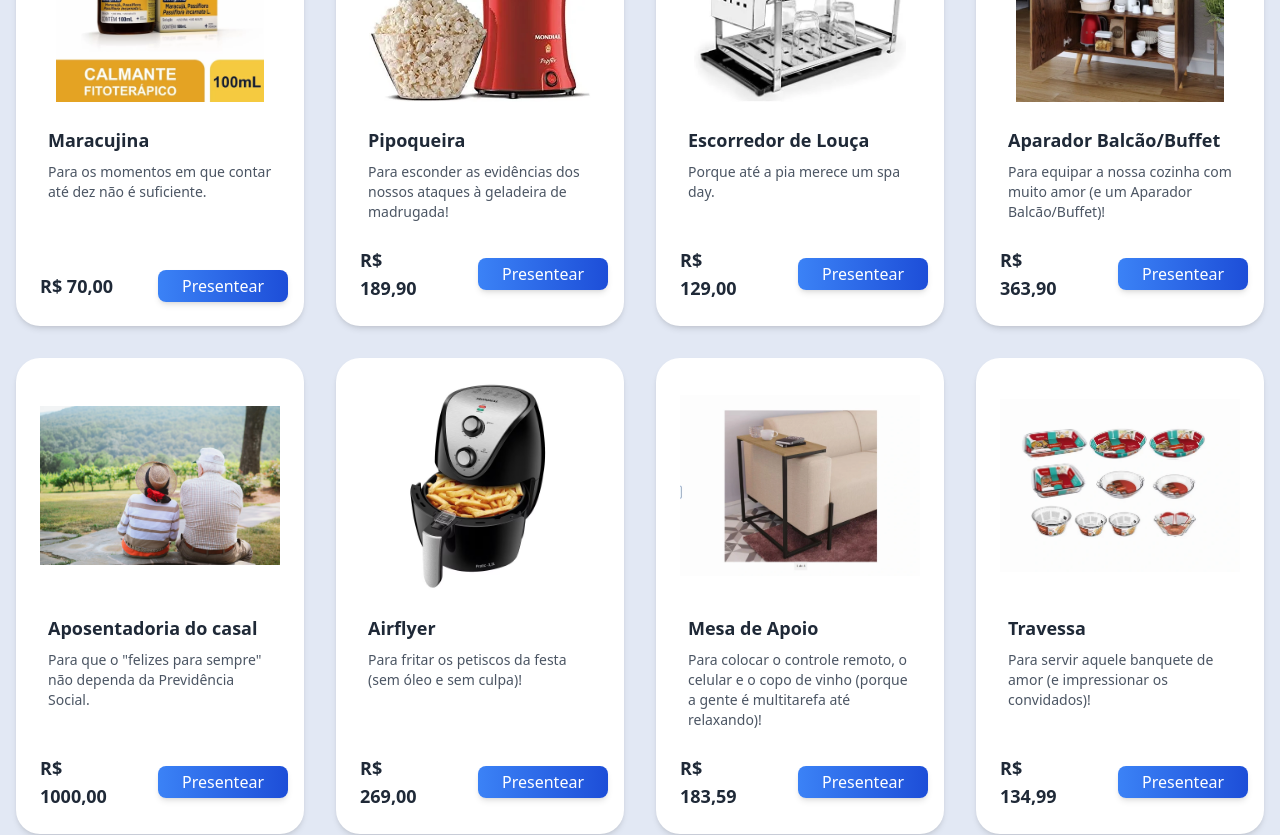
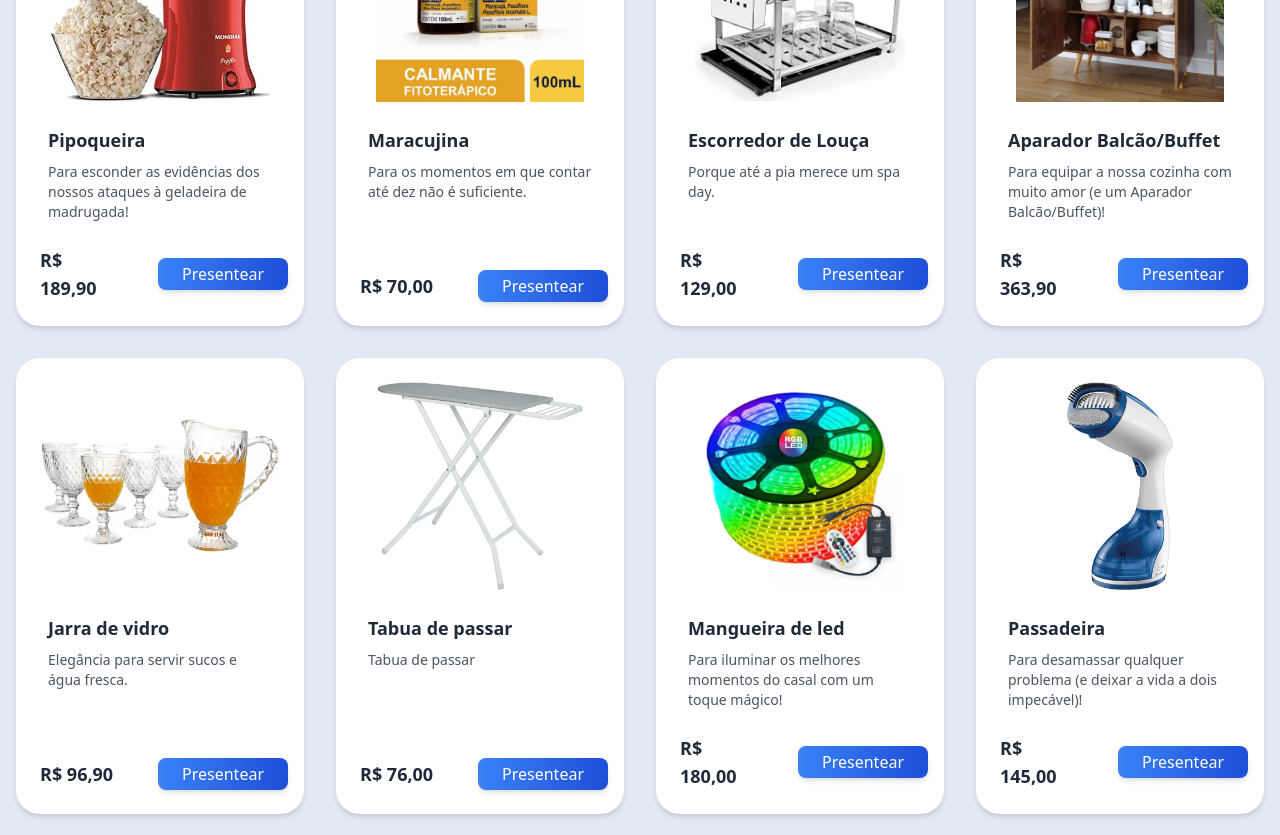
Before and after one commit to rafael-campos/SiteCasamento, a Next.js app: page / in a window 1280 px wide. Shown: the part 3300-4135 px from the top of the page. Built offline with nearby package versions, Linux system fonts and the light colour scheme; no server answers.

Commit message:
presesnte

```diff
--- a/components/ListaDePresente.tsx
+++ b/components/ListaDePresente.tsx
@@ -575,6 +575,13 @@ const ListaDePresentes: React.FC = () => {
       descricao: 'Aquecedor de ar.',
       preco: 'R$ 98,00'
     },
+    {
+      id: '79',
+      imagem: '/images/presentes/passar.jpg',
+      nome: 'Tabua de passar',
+      descricao: 'Tabua de passar',
+      preco: 'R$ 76,00'
+    },
 
 
 
--- a/pages/[id].tsx
+++ b/pages/[id].tsx
@@ -866,6 +866,16 @@ const presentes: Presente[] = [
         linkPagamentoCartao: 'https://pay.sumup.com/b2c/QI849VQW',
         tipo: 'ficticio',
     },
+    {
+        id: '79',
+        imagem: '/images/presentes/passar.jpg',
+        nome: 'Tabua de passar',
+        descricao: 'Tabua de passar',
+        preco: 'R$ 76,00',
+        codigoPix: '00020126770014br.gov.bcb.pix013692fb26d6-62d7-40fc-a775-c6ba8f2ae2250215tabua de passar520400005303986540576.005802BR5922Rafael Henrique Campos6008Brasilia62090505roynr6304631E',
+        linkPagamentoCartao: 'https://pay.sumup.com/b2c/Q010ZXGE',
+        tipo: 'ficticio',
+    },
 
     // ... seus outros presentes ...
 ];
```
Also changed, not shown: public/images/presentes/passar.jpg (added).
